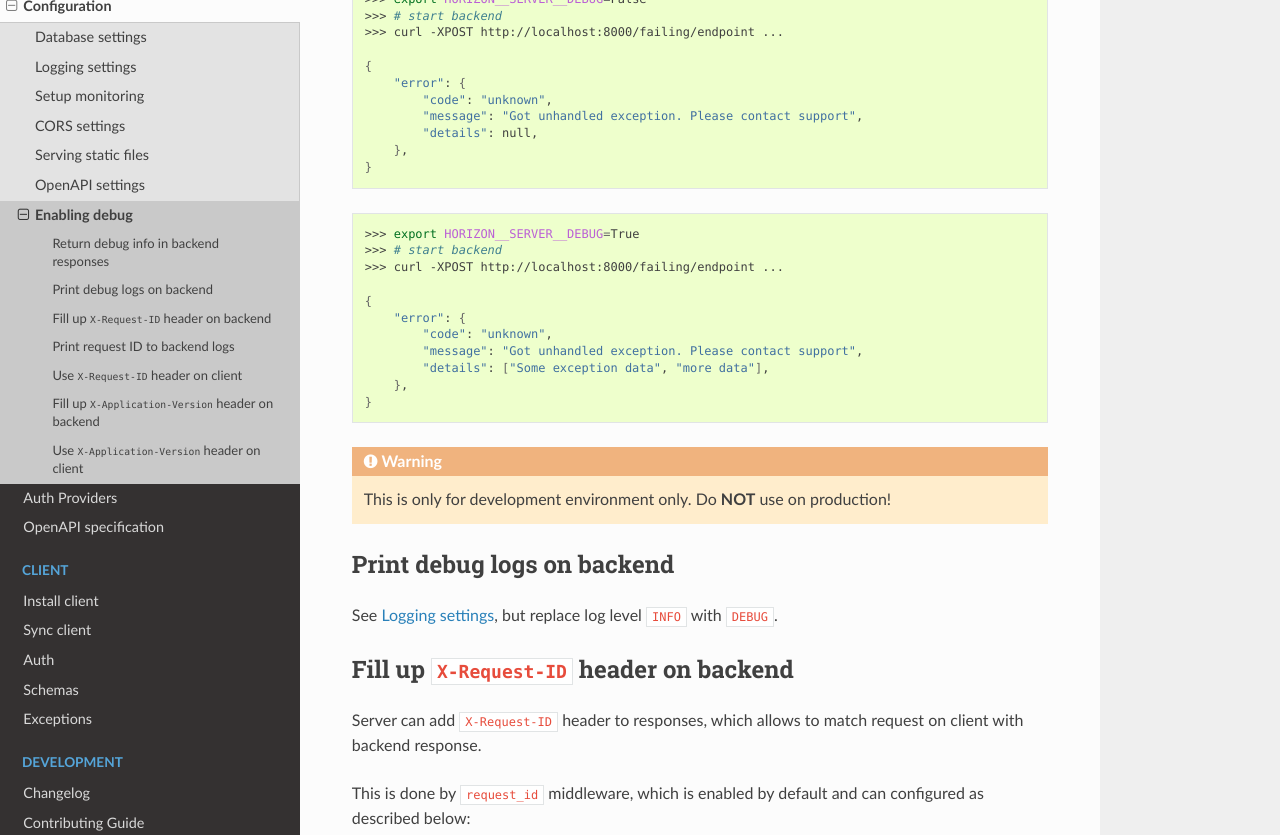
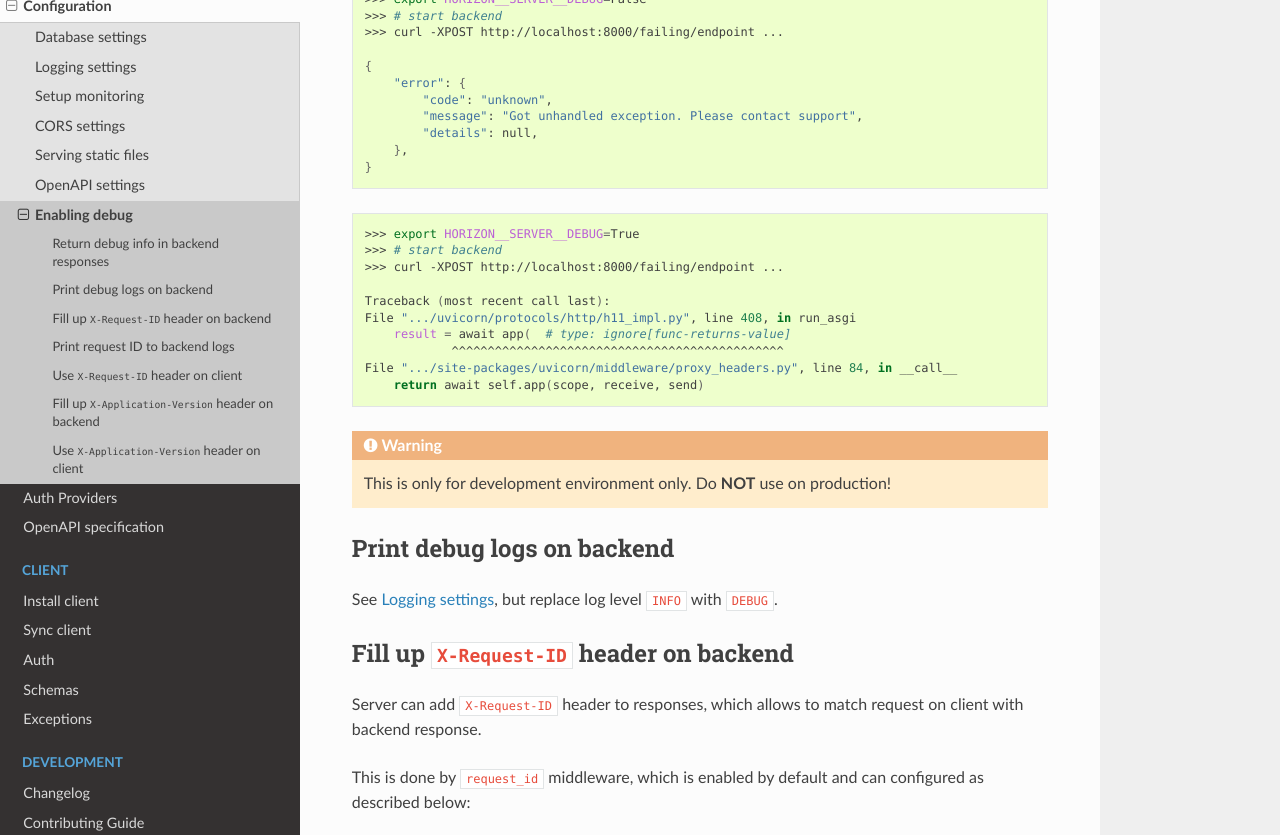
Before and after one commit to MobileTeleSystems/horizon, a Sphinx documentation site: the page built from docs/backend/configuration/debug.rst, in a window 1280 px wide and 900 px high, scrolled down 358 px, cut to the strip 0-835 px from the top of the window. Built offline with Sphinx 7.4.7 and the Read the Docs theme 2.0.0, drawn with Linux system fonts in a browser that asks for light colours.

Commit message:
[DOP-11121] Fix server debug documentation example

```diff
--- a/docs/backend/configuration/debug.rst
+++ b/docs/backend/configuration/debug.rst
@@ -31,13 +31,12 @@ You can change this by setting:
     >>> # start backend
     >>> curl -XPOST http://localhost:8000/failing/endpoint ...
 
-    {
-        "error": {
-            "code": "unknown",
-            "message": "Got unhandled exception. Please contact support",
-            "details": ["Some exception data", "more data"],
-        },
-    }
+    Traceback (most recent call last):
+    File ".../uvicorn/protocols/http/h11_impl.py", line 408, in run_asgi
+        result = await app(  # type: ignore[func-returns-value]
+                ^^^^^^^^^^^^^^^^^^^^^^^^^^^^^^^^^^^^^^^^^^^^^^
+    File ".../site-packages/uvicorn/middleware/proxy_headers.py", line 84, in __call__
+        return await self.app(scope, receive, send)
 
 .. warning::
 
```
